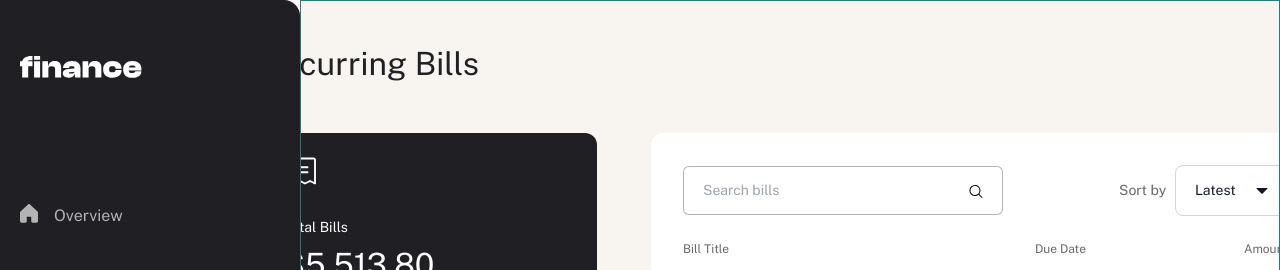
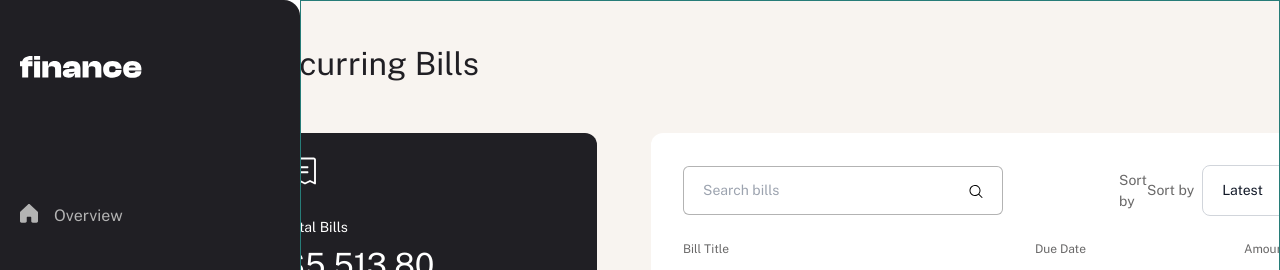
Before and after one commit to Chermann-KING/personal-finance-app, a Next.js app: page /dashboard/recurring-bills in a window 1280 px wide. Shown: the top 270 px of the page. Built offline with nearby package versions, Linux system fonts and the light colour scheme.

Commit message:
💄 Main: App > Dashboard > Recurring-Bills >  Add required prop `label`.

```diff
--- a/src/app/dashboard/recurring-bills/page.tsx
+++ b/src/app/dashboard/recurring-bills/page.tsx
@@ -38,7 +38,11 @@ const RecurringBillsPage = () => {
             {/* sort by */}
             <div className="w-[169px] flex justify-between items-center">
               <span className="text-grey-500 text-preset-4">Sort by</span>
-              <SortDropdown setSortBy={setSortBy} setCurrentPage={() => {}} />
+              <SortDropdown
+                setSortBy={setSortBy}
+                setCurrentPage={() => {}}
+                label={true}
+              />
             </div>
           </div>
           <BillsList bills={bills} />
```
